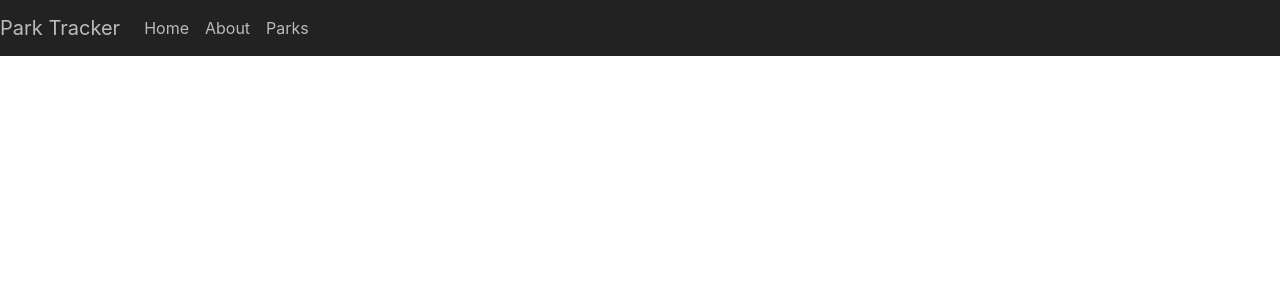
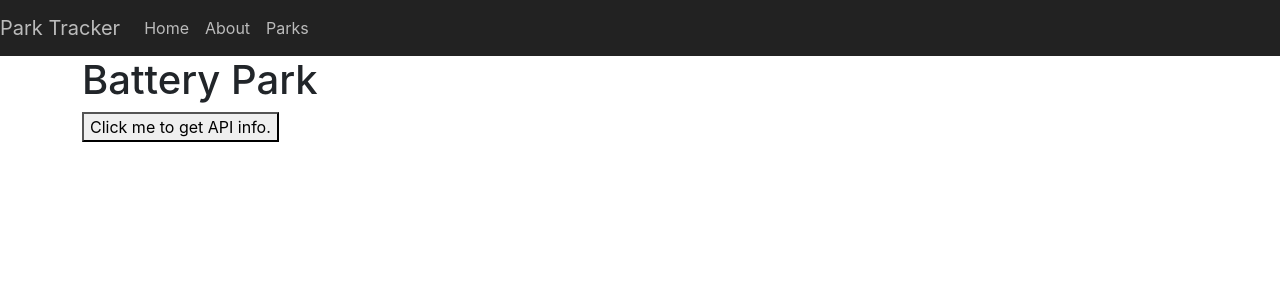
Before and after one commit to cruzgx/Park-Tracker, a React (Create React App) app: page /battery-park in a window 1280 px wide. Shown: the top 300 px of the page. Built offline with nearby package versions, Linux system fonts and the light colour scheme.

Commit message:
Connected to weather API

```diff
--- a/package.json
+++ b/package.json
@@ -6,6 +6,7 @@
     "@testing-library/jest-dom": "^5.14.1",
     "@testing-library/react": "^11.2.7",
     "@testing-library/user-event": "^12.8.3",
+    "axios": "^0.21.1",
     "bootstrap": "^5.0.2",
     "react": "^17.0.2",
     "react-bootstrap": "^1.6.1",
--- a/src/App.js
+++ b/src/App.js
@@ -8,6 +8,7 @@ import About from './pages/About';
 import { Layout } from './components/Layout.js';
 import { NavigationBar } from './components/NavigationBar.js';
 import Parks from './pages/Parks';
+import Battery from './pages/indiv_park_pages/Battery';
 
 function App() {
   return (
@@ -16,9 +17,10 @@ function App() {
       <Layout>
         <Router>
           <Switch>
-            <Route path='/' exact component={Home} />
-            <Route path='/about' exact component={About} />
-            <Route path='/parks' exact component={Parks} />
+            <Route path='/' exact component = {Home} />
+            <Route path='/about' exact component = {About} />
+            <Route path='/parks' exact component = {Parks} />
+            <Route path='/battery-park' exact component = {Battery} />
           </Switch>
         </Router>
       </Layout>
--- a/src/pages/Parks.js
+++ b/src/pages/Parks.js
@@ -1,3 +1,4 @@
+import { Link } from "react-router-dom";
 import Button from "react-bootstrap/Button";
 import Image from "react-bootstrap/Image";
 import Container from "react-bootstrap/Container";
@@ -39,7 +40,7 @@ const Parks = () => {
                     A park located at the most bottom part of Manhattan.
                     Enjoy views of the water and the Statue of Liberty
                   </Card.Text>
-                  <Button variant="primary">Go somewhere</Button>
+                  <Button variant="primary"><Link to="/battery-park">Find out more</Link></Button>
                 </Card.Body>
               </Card>
             </Col>
--- /dev/null
+++ b/src/pages/indiv_park_pages/Battery.js
@@ -0,0 +1,32 @@
+import axios from "axios";
+
+const Battery = (props) => {
+    return(
+        <div>
+
+            <h1>Battery Park</h1>
+
+            <button onClick={getWeather}>Click me to get API info.</button>
+
+
+
+        </div>
+    )
+}
+
+const getWeather = () => {
+    // fetch('https://api.airvisual.com/v2/nearest_city?lat=40.702772&lon=-74.015545&key=bcf058ea-9c3a-424e-a180-33ccd15e41cd')
+    //     .then(responce => responce.json())
+    //     .then(data => console.log(data));
+
+    axios.get('https://api.airvisual.com/v2/nearest_city?lat=40.702772&lon=-74.015545&key=bcf058ea-9c3a-424e-a180-33ccd15e41cd')
+        .then(responce => {
+            let weatherData = responce.data;
+            console.log(weatherData)
+        })
+
+
+};
+
+
+export default Battery;
```
Also changed, not shown: src/pages/indiv_park_pages/WeatherComp.js (added, +20 -0 lines), 1 other file (tests, documents, lock files or other folders).
